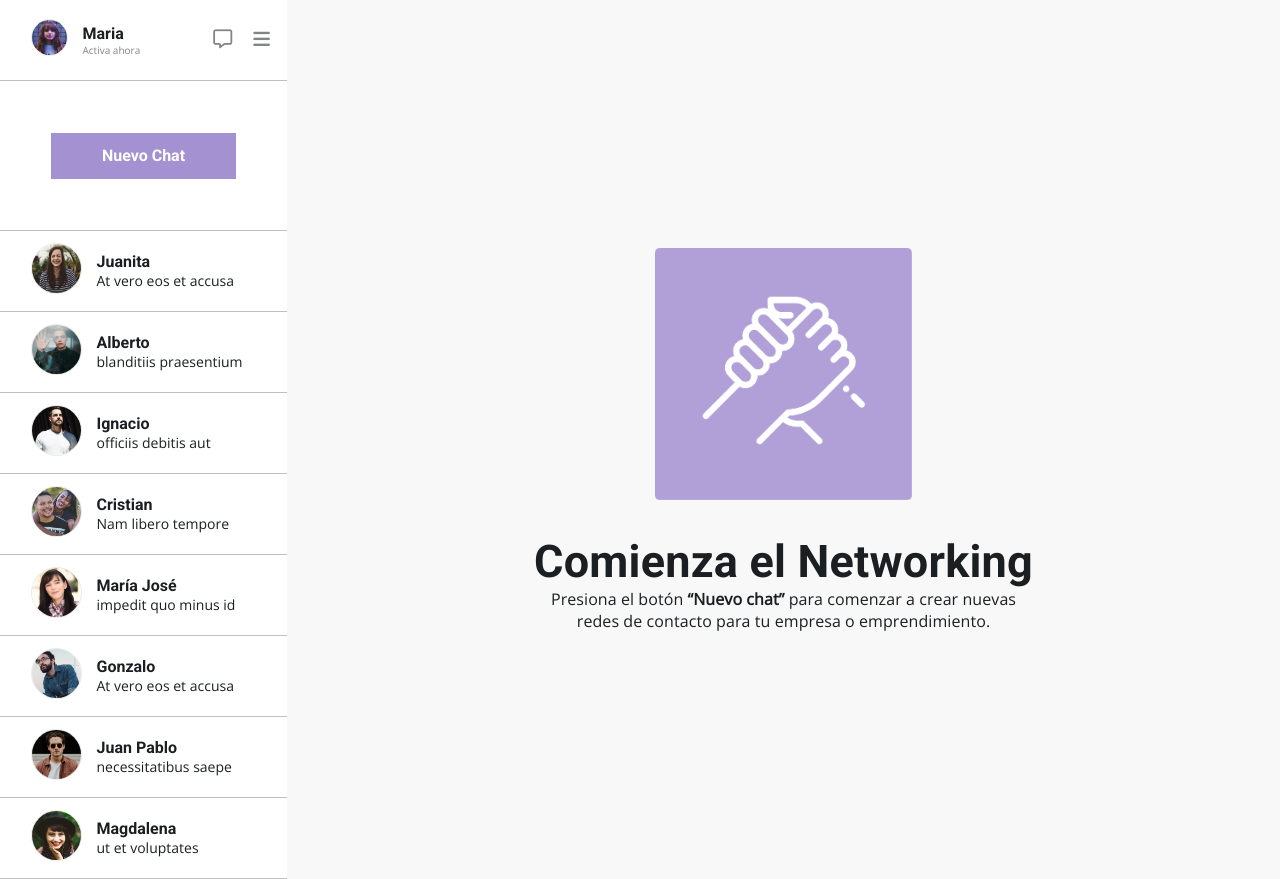
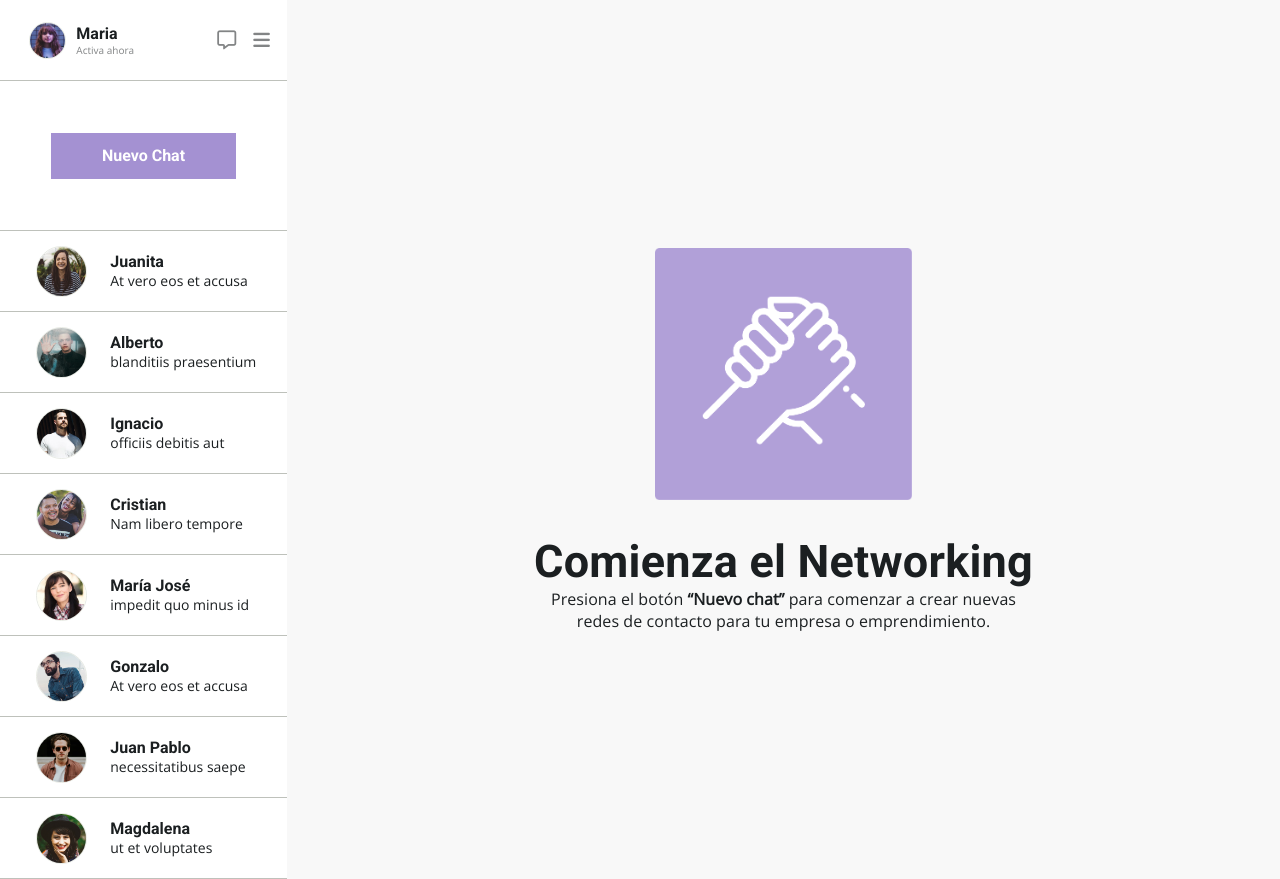
Before and after one commit to renatobaez/flexbox, a plain HTML site: page index.html in a window 1280 px wide. Drawn offline with nearby package versions, Linux system fonts and the light colour scheme.

Commit message:
feat: flex chat

```diff
--- a/assets/style.css
+++ b/assets/style.css
@@ -43,54 +43,53 @@ li {
 
 .card {
 	display: flex;
-	flex-direction: row;
+	justify-content:space-around;
 	width: 287px;
 	min-height: 80px;
+}
+.card-thumbnail{
+	align-self: center;
+	width: 80px;
 }
 
 .card-body {
 	align-self: center;
+	width: 180px;
+	padding-left: 10px;
 }
 
 .card-menu {
-	text-align: end;
+	display: flex;
 	align-self: center;
-	flex-grow: 1;
 }
 
 .chatstatus {
 	font-weight: 400;
 	font-size: 10px;
 	color:#828485;
-	margin-left: 15px;
 }
 
 .chattitle {
 	font-family: 'Roboto', sans-serif;
 	font-weight: 400;
 	font-size: 16px;
-	margin-left: 15px;
-
 }
 
-.chatbody {
+.chatmessage {
 	font-weight: 400;
 	font-size: 14px;
-	margin-left: 15px;
 }
 
 i {
 	cursor: pointer;
 	color:#828485;
 	font-size: 19px;
-	margin-right: 17.03px;
+	padding-right: 17.03px;
 }
 
 i:hover {
-	cursor: pointer;
 	color: #1B1F21;
 	font-size: 25px;
-	margin-right: 17.03px;
 }
 
 .new-chat {
@@ -122,18 +121,18 @@ i:hover {
 }
 
 .tinythumbnail {
+	float: right;
 	width: 37px;
 	height: 37px;
-	margin-left: 30.5px;
-	border-radius: 100%;
+	border-radius: 50%;
 	border: 1.5px solid #E8EBE4;
 }
 
 .normalthumbnail {
+	float: right;
 	width: 51px;
 	height: 51px;
-	margin-left: 30.5px;
-	border-radius: 100%;
+	border-radius: 50%;
 	border: 1.5px solid #E8EBE4;
 }
 
--- a/index.html
+++ b/index.html
@@ -20,7 +20,7 @@
 			<ul>
 				<li>
 					<div class="card">
-						<div class="card-body">
+						<div class="card-thumbnail">
 							<img class="tinythumbnail" src="./assets/images/maria.jpg" alt="foto Maria">
 						</div>
 						<div class="card-body">
@@ -38,83 +38,91 @@
 				</li>
 				<li class="chat">
 					<div class="card">
-						<div class="card-body">
+						<div class="card-thumbnail">
 							<img class="normalthumbnail" src="./assets/images/Screen Shot 2018-11-28 at 15.27.14.jpg" alt="Foto de Juanita">
 						</div>
 						<div class="card-body">
 							<p class="chattitle">Juanita</p>
-							<p class="chatbody">At vero eos et accusa</p>
+							<p class="chatmessage">At vero eos et accusa</p>
 						</div>
+					</div>
 				</li>
 				<li class="chat">
 					<div class="card">
-						<div class="card-body">
+						<div class="card-thumbnail">
 							<img class="normalthumbnail" src="./assets/images/Screen Shot 2018-11-28 at 15.32.16.jpg" alt="Foto de Alberto">
 						</div>
 						<div class="card-body">
 							<p class="chattitle">Alberto</p>
-							<p class="chatbody">blanditiis praesentium</p>
+							<p class="chatmessage">blanditiis praesentium</p>
 						</div>
+					</div>
 				</li>
 				<li class="chat">
 					<div class="card">
-						<div class="card-body">
+						<div class="card-thumbnail">
 							<img class="normalthumbnail" src="./assets/images/Screen Shot 2018-11-28 at 15.30.34.jpg" alt="Foto de Ignacio">
 						</div>
 						<div class="card-body">
 							<p class="chattitle">Ignacio</p>
-							<p class="chatbody">officiis debitis aut</p>
+							<p class="chatmessage">officiis debitis aut</p>
 						</div>
+					</div>
 				</li>
 				<li class="chat">
 					<div class="card">
-						<div class="card-body">
+						<div class="card-thumbnail">
 							<img class="normalthumbnail" src="./assets/images/Screen Shot 2018-11-28 at 15.28.30.jpg" alt="Foto de Cristian">
 						</div>
 						<div class="card-body">
 							<p class="chattitle">Cristian</p>
-							<p class="chatbody">Nam libero tempore</p>
+							<p class="chatmessage">Nam libero tempore</p>
 						</div>
+					</div>
 				</li>
 				<li class="chat">
 					<div class="card">
-						<div class="card-body">
+						<div class="card-thumbnail">
 							<img class="normalthumbnail" src="./assets/images/Screen Shot 2018-11-28 at 15.32.44.jpg" alt="Foto de María José">
 						</div>
 						<div class="card-body">
 							<p class="chattitle">María José</p>
-							<p class="chatbody">impedit quo minus id</p>
+							<p class="chatmessage">impedit quo minus id</p>
 						</div>
+					</div>
 				</li>
 				<li class="chat">
 					<div class="card">
-						<div class="card-body">
+						<div class="card-thumbnail">
 							<img class="normalthumbnail" src="./assets/images/Screen Shot 2018-11-28 at 15.31.09.jpg" alt="Foto de Gonzalo">
 						</div>
 						<div class="card-body">
 							<p class="chattitle">Gonzalo</p>
-							<p class="chatbody">At vero eos et accusa</p>
+							<p class="chatmessage">At vero eos et accusa</p>
 						</div>
+					</div>
 				</li>
 				<li class="chat">
 					<div class="card">
-						<div class="card-body">
+						<div class="card-thumbnail">
 							<img class="normalthumbnail" src="./assets/images/Screen Shot 2018-11-28 at 15.30.54.jpg" alt="Foto de Juan Pablo">
 						</div>
 						<div class="card-body">
 							<p class="chattitle">Juan Pablo</p>
-							<p class="chatbody">necessitatibus saepe</p>
+							<p class="chatmessage">necessitatibus saepe</p>
 						</div>
+					</div>
 				</li>
 				<li class="chat">
 					<div class="card">
-						<div class="card-body">
+						<div class="card-thumbnail">
 							<img class="normalthumbnail" src="./assets/images/Screen Shot 2018-11-28 at 15.28.04.jpg" alt="foto de Magdalena">
 						</div>
 						<div class="card-body">
 							<p class="chattitle">Magdalena</p>
-							<p class="chatbody">ut et voluptates</p>
+							<p class="chatmessage">ut et voluptates</p>
 						</div>
+					</div>
 				</li>
 			</ul>
 		</aside>
```
